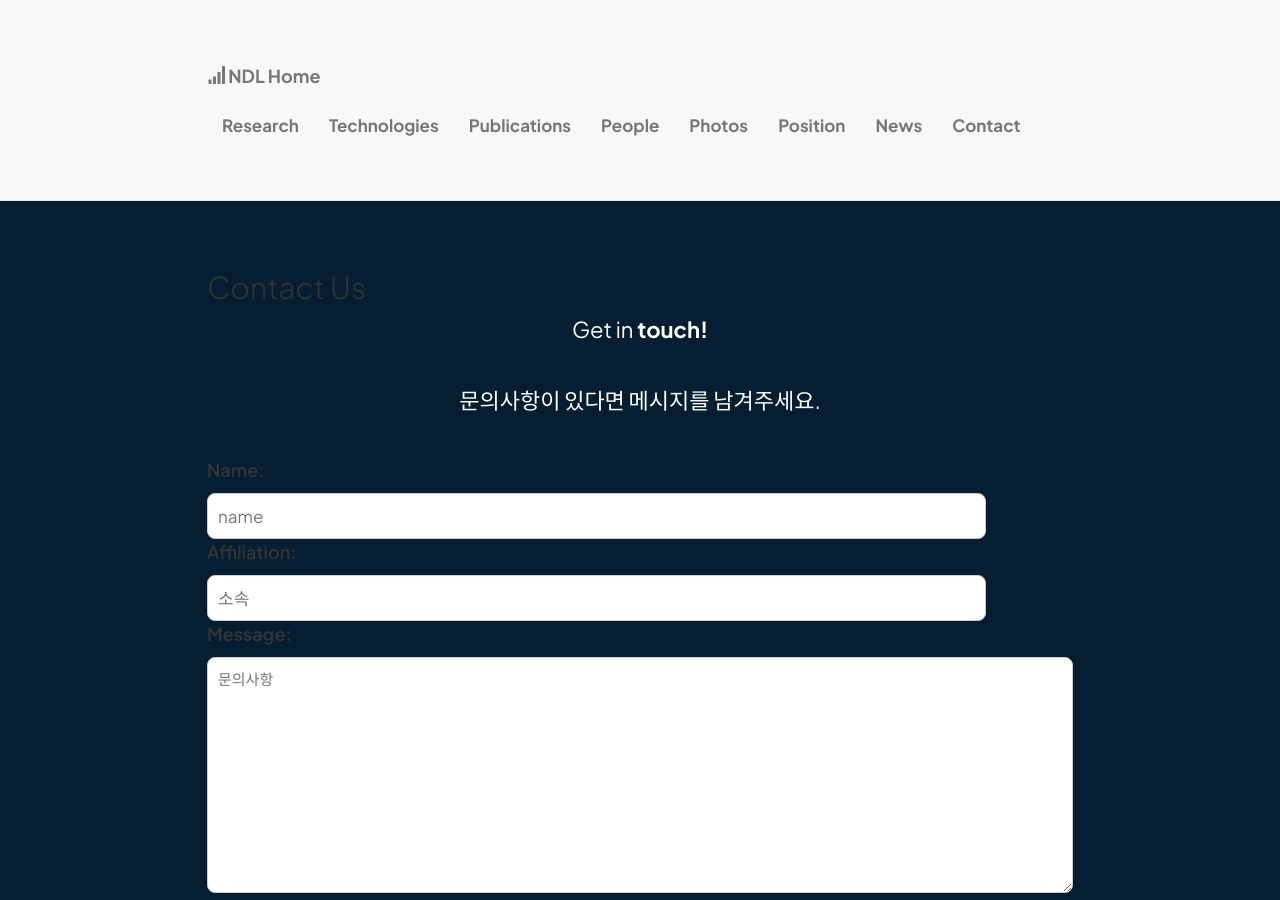
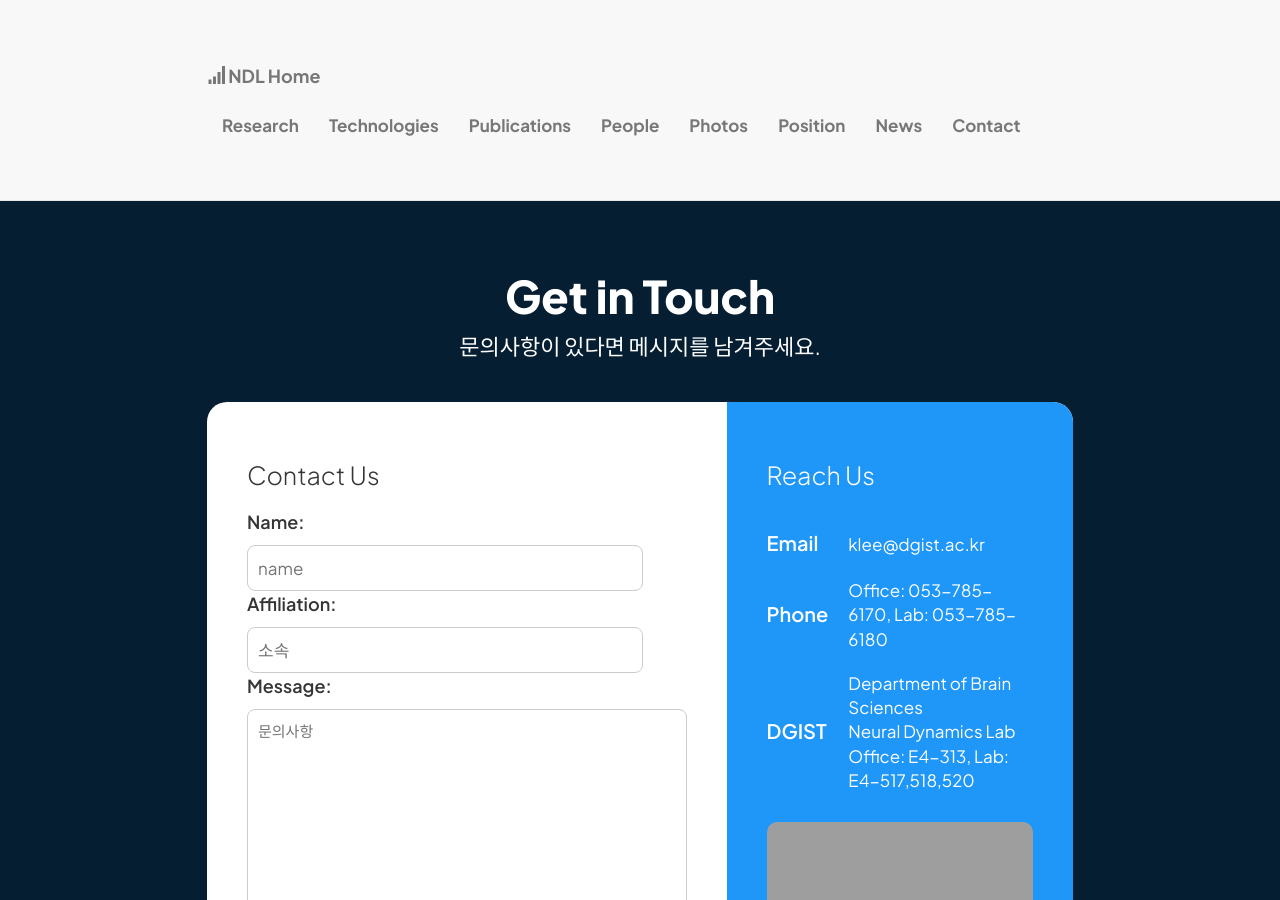
Before and after one commit to kleelab/kleelab.github.io, a Jekyll site: the page built from contact.html, in a window 1280 px wide and 900 px high. Built offline with Jekyll 4.4.1, drawn with Linux system fonts in a browser that asks for light colours; nearby versions of some CDN libraries; a style sheet for code colours, icons or effects is not loaded; grey boxes are pictures that could not be loaded.

Commit message:
Update contact.html

```diff
--- a/contact.html
+++ b/contact.html
@@ -4,15 +4,18 @@ layout: default
 
 <html lang="en">
       <link rel="stylesheet" href="assets/css/styles.css">
+<!-- Main container -->
        <div class="container">
-      <h2>Contact Us</h2>
-  <aside>
-       <p>Get in <b>touch!</b></p>
-       <p>문의사항이 있다면 메시지를 남겨주세요.</p>
-   </aside>
+        <h1>Get in Touch</h1>
+        <p>문의사항이 있다면 메시지를 남겨주세요.</p>
 
-<!-- START HERE -->
 
+<!-- Contact form section -->
+<div class="contact-box">
+ <!-- Left side of the form -->
+<div class="container-left">
+   <h3>Contact Us</h3>
+<!-- Form -->
   <form class="gform pure-form pure-form-stacked" method="POST" data-email="klee@dgist.ac.kr"
   action="https://script.google.com/macros/s/AKfycbwbLfmdL-u09c35W2dAwMx4y2Tb6ZBKNUiVVV1NG00e0w8i7uoP_yYBfw0Ur14SnqRF/exec">
     <!-- change the form action to your script url -->
@@ -56,7 +59,7 @@ layout: default
     </div>
 
   </form>
-
+ </div>
             <!-- Right side with contact information -->
             <div class="container-right">
                 <h3>Reach Us</h3>
```
